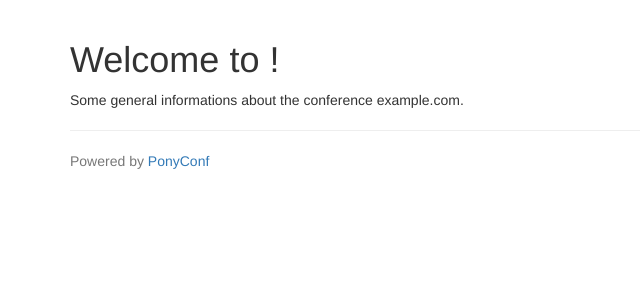
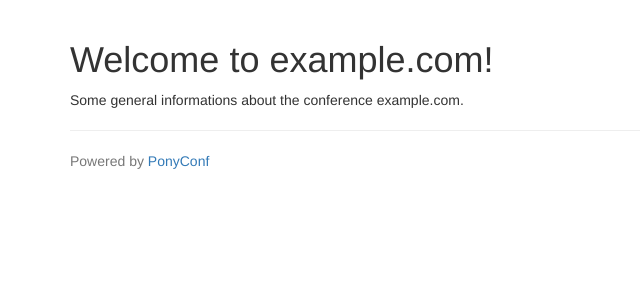
Before and after one commit to PonyConf/PonyConf, a Django app: page / in a window 1280 px wide. Shown: the part 51-351 px from the top of the page, without its empty margins (0-640 px from the left). Run offline with Django 3.2, Linux system fonts and the light colour scheme; some libraries are stand-ins or nearby versions.

Commit message:
fix home page title translation

```diff
--- a/proposals/templates/proposals/home.html
+++ b/proposals/templates/proposals/home.html
@@ -6,7 +6,7 @@
 
 {% block content %}
 
-<div class="h1">{% blocktrans %}Welcome to {{ site.name }}!{% endblocktrans %}</div>
+<div class="h1">{% blocktrans with confname=site.name %}Welcome to {{ confname }}!{% endblocktrans %}</div>
 
 Some general informations about the conference {{ site.name }}.
 
```
Also changed, not shown: locale/fr/LC_MESSAGES/django.po, 1 other file.
